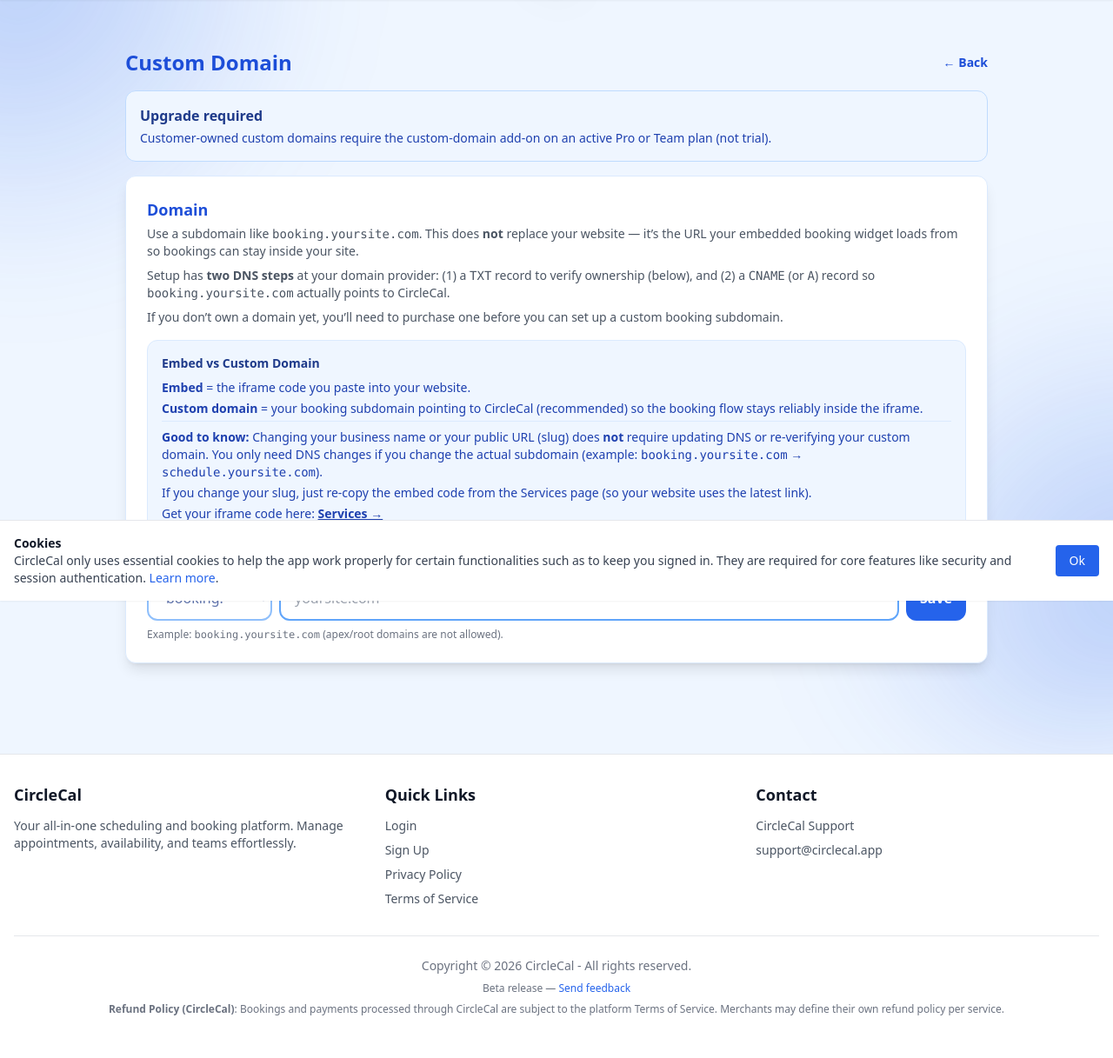
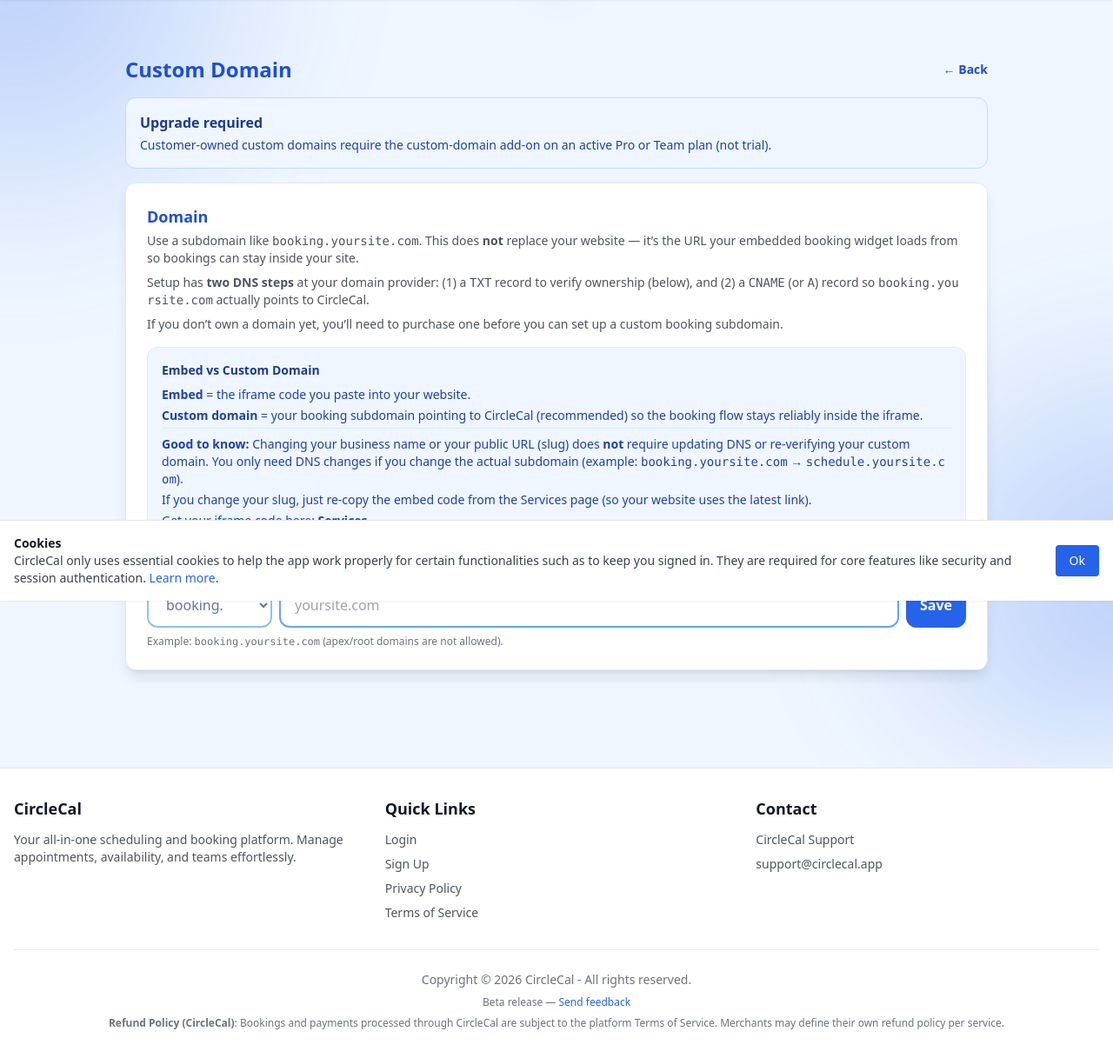
Before and after one commit to isaiaha09/CircleCal, a Django app: template circlecalproject/calendar_app/templates/calendar_app/org_custom_domain_settings.html in a window 1280 px wide. Shown: the part 109-1326 px from the top of the page at 87% size. Before the commit the page ends 1277 px from the top, so only its background shows below. Run offline with Django 5.2, Linux system fonts and the light colour scheme; the template is opened without the code that fills it, so the values that code supplies are empty.

Commit message:
shorten pytest; fixed cosmetics on custom domain and service page; fixed book now not working on the public service page calendar booking process

```diff
--- a/circlecalproject/calendar_app/templates/calendar_app/org_custom_domain_settings.html
+++ b/circlecalproject/calendar_app/templates/calendar_app/org_custom_domain_settings.html
@@ -1,8 +1,9 @@
 {% extends "calendar_app/base.html" %}
 {% block title %}Custom Domain – {{ org.name }}{% endblock %}
+{% block main_class %}w-full max-w-none px-0 py-0 sm:max-w-6xl sm:mx-auto sm:px-4 sm:py-6 md:px-6 md:py-8{% endblock %}
 
 {% block content %}
-<div class="max-w-5xl mx-auto px-4 py-8">
+<div class="w-[95vw] mx-auto max-w-5xl px-0 py-8 box-border overflow-x-hidden sm:w-full sm:px-4">
     <div class="flex items-center justify-between mb-4">
         <h1 class="text-2xl font-bold text-blue-700">Custom Domain</h1>
         <a href="{% url 'calendar_app:dashboard' org.slug %}" class="text-sm text-blue-700 font-semibold hover:underline">← Back</a>
@@ -34,15 +35,15 @@
     <div class="bg-white border border-blue-100 rounded-xl p-6 shadow-lg mt-4">
         <h2 class="text-lg font-bold text-blue-700">Domain</h2>
         <p class="text-sm text-gray-600 mt-1">
-            Use a subdomain like <span class="font-mono">booking.yoursite.com</span>.
+            Use a subdomain like <span class="font-mono break-all">booking.yoursite.com</span>.
             This does <span class="font-semibold">not</span> replace your website — it’s the URL your embedded booking widget loads from so bookings can stay inside your site.
         </p>
         <p class="text-sm text-gray-600 mt-2">
             Setup has <span class="font-semibold">two DNS steps</span> at your domain provider:
             (1) a <span class="font-mono">TXT</span> record to verify ownership (below), and
-            (2) a <span class="font-mono">CNAME</span> (or <span class="font-mono">A</span>) record so <span class="font-mono">booking.yoursite.com</span> actually points to CircleCal.
+            (2) a <span class="font-mono">CNAME</span> (or <span class="font-mono">A</span>) record so <span class="font-mono break-all">booking.yoursite.com</span> actually points to CircleCal.
         </p>
-        <p class="text-sm text-gray-600 mt-2">If you don’t own a domain yet, you’ll need to purchase one before you can set up a custom booking subdomain.</p>
+        <p class="text-sm text-gray-600 mt-2 break-words">If you don’t own a domain yet, you’ll need to purchase one before you can set up a custom booking subdomain.</p>
 
         <div class="mt-4 bg-blue-50 border border-blue-100 rounded-xl p-4 text-sm text-blue-900">
             <div class="font-semibold">Embed vs Custom Domain</div>
@@ -51,7 +52,7 @@
                 <div><span class="font-semibold">Custom domain</span> = your booking subdomain pointing to CircleCal (recommended) so the booking flow stays reliably inside the iframe.</div>
                 <div class="mt-2 pt-2 border-t border-blue-100">
                     <span class="font-semibold">Good to know:</span> Changing your business name or your public URL (slug) does <span class="font-semibold">not</span> require updating DNS or re-verifying your custom domain.
-                    You only need DNS changes if you change the actual subdomain (example: <span class="font-mono">booking.yoursite.com</span> → <span class="font-mono">schedule.yoursite.com</span>).
+                    You only need DNS changes if you change the actual subdomain (example: <span class="font-mono break-all">booking.yoursite.com</span> → <span class="font-mono break-all">schedule.yoursite.com</span>).
                 </div>
                 <div>
                     If you change your slug, just re-copy the embed code from the Services page (so your website uses the latest link).
@@ -85,7 +86,7 @@
                 </div>
                 <button type="submit" class="bg-blue-600 text-white font-semibold px-4 py-3 rounded-xl hover:bg-blue-700" {% if not can_use_custom_domain %}disabled{% endif %}>Save</button>
             </div>
-            <p class="text-xs text-gray-500 mt-2">Example: <span class="font-mono">booking.yoursite.com</span> (apex/root domains are not allowed).</p>
+            <p class="text-xs text-gray-500 mt-2">Example: <span class="font-mono break-all">booking.yoursite.com</span> (apex/root domains are not allowed).</p>
         </form>
 
         {% if org.custom_domain %}
@@ -115,7 +116,7 @@
 
                         {% if txt_name_host %}
                             <div class="text-blue-800 mt-4"><span class="font-semibold">Host/Name (common)</span></div>
-                            <div class="mt-2 font-mono text-xs bg-white border border-blue-100 rounded-xl p-3">{{ txt_name_host }}</div>
+                            <div class="mt-2 font-mono text-xs bg-white border border-blue-100 rounded-xl p-3 break-all">{{ txt_name_host }}</div>
                         {% endif %}
                         <div class="text-blue-800 mt-4"><span class="font-semibold">Value</span></div>
                         <div class="mt-2 font-mono text-xs bg-white border border-blue-100 rounded-xl p-3">{{ txt_value }}</div>
@@ -130,22 +131,22 @@
                     <div class="mt-4 pt-4 border-t border-blue-100 text-sm text-blue-900">
                         <div class="font-semibold">Next: point the subdomain to CircleCal</div>
                         <div class="text-blue-800 mt-1">
-                            Create a <span class="font-mono">CNAME</span> so <span class="font-mono">{{ org.custom_domain }}</span> actually loads.
+                            Create a <span class="font-mono">CNAME</span> so <span class="font-mono break-all">{{ org.custom_domain }}</span> actually loads.
                             This is separate from TXT verification.
                         </div>
 
                         <div class="mt-3 text-blue-800">
                             <div><span class="font-semibold">Type:</span> <span class="font-mono">CNAME</span></div>
                             <div class="mt-1"><span class="font-semibold">Host/Name:</span>
-                                <span class="font-mono">{% if cname_host %}{{ cname_host }}{% else %}(your subdomain){% endif %}</span>
-                                <span class="text-gray-600">(some providers want the full name: <span class="font-mono">{{ org.custom_domain }}</span>)</span>
+                                <span class="font-mono break-all">{% if cname_host %}{{ cname_host }}{% else %}(your subdomain){% endif %}</span>
+                                <span class="text-gray-600">(some providers want the full name: <span class="font-mono break-all">{{ org.custom_domain }}</span>)</span>
                             </div>
                             <div class="mt-1"><span class="font-semibold">Value/Target:</span>
-                                <span class="font-mono">{{ cname_target }}</span>
+                                <span class="font-mono break-all">{{ cname_target }}</span>
                                 <span class="text-gray-600">(CircleCal’s hosting target; customers don’t need any hosting account)</span>
                             </div>
                             <div class="mt-2 text-gray-600">
-                                Do <span class="font-semibold">not</span> point your CNAME to the apex/root domain (example: <span class="font-mono">circlecal.app</span>) — use the target shown above.
+                                Do <span class="font-semibold">not</span> point your CNAME to the apex/root domain (example: <span class="font-mono break-all">circlecal.app</span>) — use the target shown above.
                             </div>
                             <div class="mt-2 text-gray-600">
                                 Note: You do <span class="font-semibold">not</span> need to use Cloudflare DNS for this. Cloudflare may still appear in error pages/headers because CircleCal’s hosting uses a Cloudflare edge.
```
Also changed, not shown: circlecalproject/calendar_app/templates/calendar_app/services.html (+6 -6 lines), circlecalproject/calendar_app/templates/public/public_service_page.html (+23 -15 lines), circlecalproject/tests/e2e/test_booking_flow_playwright.py (+20 -92 lines).
